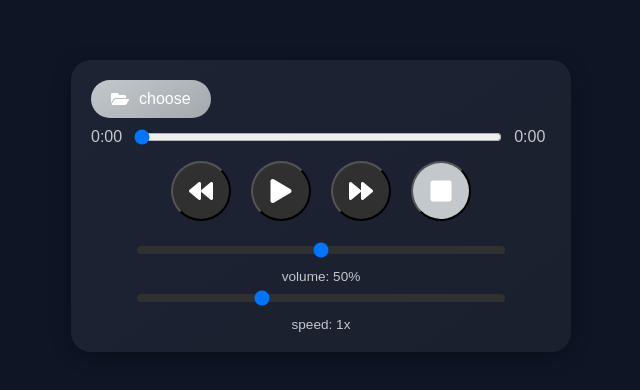
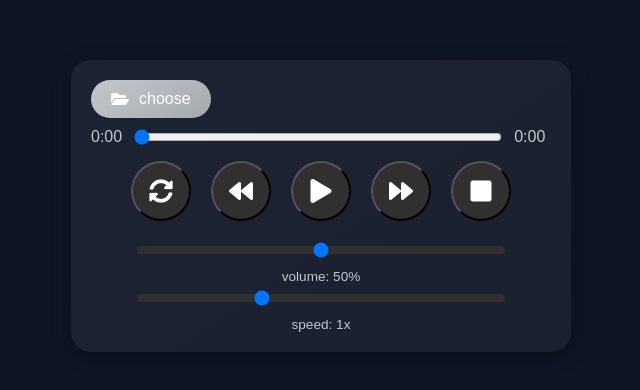
Before and after one commit to CubeIndustry/audio-player, a plain HTML site: page index.html in a window 1280 px wide. Shown: the part 214-604 px from the top of the page, without its empty margins (319-959 px from the left). Drawn offline with Linux system fonts and the light colour scheme.

Commit message:
Update index.html

```diff
--- a/index.html
+++ b/index.html
@@ -128,7 +128,7 @@
         }
 
         .stop-btn {
-            background-color: #C2C8CC;
+            background-color: #303030;
         }
 
         .progress-container {
@@ -220,6 +220,9 @@
         </div>
 
         <div class="player-controls">
+            <button class="control-btn" onclick="loopAudio()" id="loop-btn">
+                <i class="fas fa-sync-alt"></i>
+            </button>
             <button class="control-btn" onclick="prevTrack()">
                 <i class="fas fa-backward"></i>
             </button>
@@ -242,6 +245,7 @@
     <script>
         let currentTrack = 0;
         let isPlaying = false;
+        let isLooping = false;
         let playlist = [];
         const audio = new Audio();
 
@@ -347,7 +351,11 @@
         function seekAudio() {
             audio.currentTime = document.getElementById("progress-bar").value;
         }
-
+        function loopAudio(){
+            isLooping = !isLooping;
+            audio.loop = isLooping;
+            document.getElementById('loop-btn').style.backgroundColor = isLooping ? '#BDDFF0' : '#303030';
+        }
         function nextTrack() {
             currentTrack = (currentTrack === playlist.length - 1) ? 0 : currentTrack + 1;
             selectTrack(currentTrack);
```
